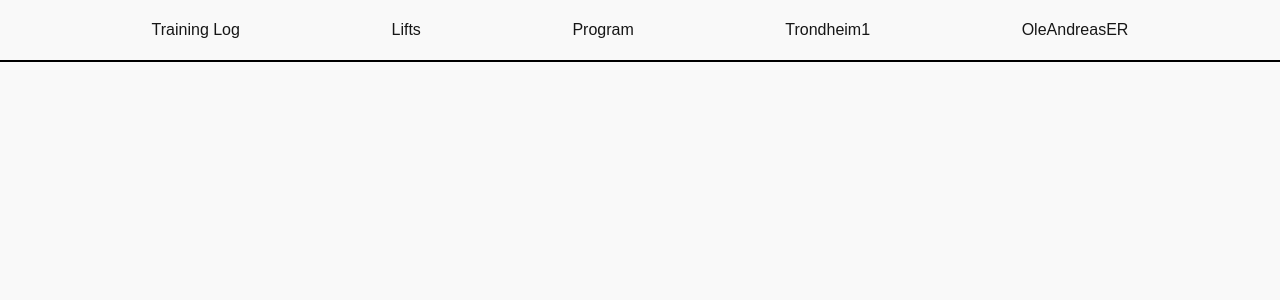
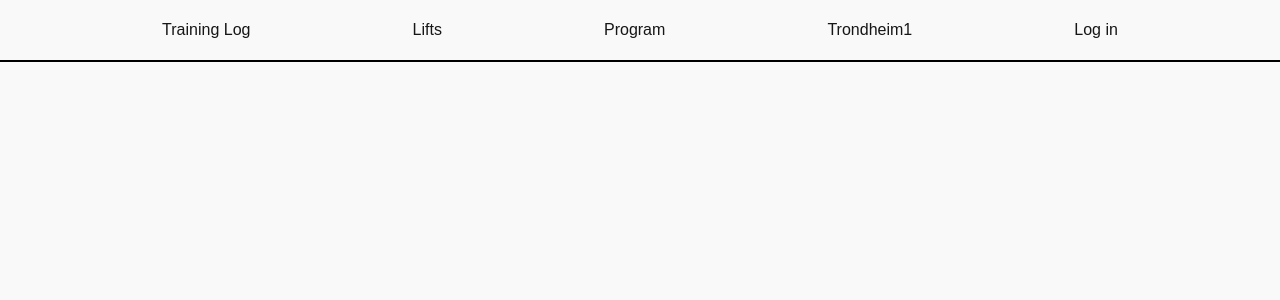
Before and after one commit to OleAndreasER/Endgame-Website, a React (Create React App) app: page /user-profile in a window 1280 px wide. Shown: the top 300 px of the page. Built offline with nearby package versions, Linux system fonts and the light colour scheme.

Commit message:
Authentication, missing storing over sessions.

```diff
--- a/package.json
+++ b/package.json
@@ -11,6 +11,7 @@
     "@types/node": "^16.18.35",
     "@types/react": "^18.2.11",
     "@types/react-dom": "^18.2.4",
+    "jwt-decode": "^3.1.2",
     "react": "^18.2.0",
     "react-dom": "^18.2.0",
     "react-scripts": "^5.0.1",
--- /dev/null
+++ b/src/authentication/user-provider.tsx
@@ -0,0 +1,32 @@
+import React, { useState } from "react";
+import { User } from "./user";
+
+interface Props {
+  children: JSX.Element;
+}
+
+interface UserContextValue {
+  currentUser: User | undefined;
+  setCurrentUser: (user: User) => void;
+}
+
+export const UserContext = React.createContext<UserContextValue>(
+  {} as UserContextValue
+);
+
+export const UserProvider = ({ children }: Props) => {
+  const [currentUser, setCurrentUser] = useState<User | undefined>();
+
+  return (
+    <UserContext.Provider
+      value={{
+        currentUser,
+        setCurrentUser: (user) => {
+          setCurrentUser(user);
+        },
+      }}
+    >
+      {children}
+    </UserContext.Provider>
+  );
+};
--- /dev/null
+++ b/src/authentication/user.ts
@@ -0,0 +1,4 @@
+export interface User {
+  id: string;
+  name: string;
+}
--- a/src/config/uri.ts
+++ b/src/config/uri.ts
@@ -1 +1 @@
-export const testUriBase = "http://localhost:8080/";
+export const testUriBase = "https://localhost:8080/";
--- a/src/index.tsx
+++ b/src/index.tsx
@@ -2,14 +2,17 @@ import React from "react";
 import ReactDOM from "react-dom/client";
 import App from "./app/app";
 import { GoogleOAuthProvider } from "@react-oauth/google";
+import { UserProvider } from "./authentication/user-provider";
 
 const root = ReactDOM.createRoot(
   document.getElementById("root") as HTMLElement
 );
 root.render(
   <GoogleOAuthProvider clientId="544677426730-ia6ma18673hla2hu03bekqc1orfjo5id.apps.googleusercontent.com">
-    <React.StrictMode>
-      <App />
-    </React.StrictMode>
+    <UserProvider>
+      <React.StrictMode>
+        <App />
+      </React.StrictMode>
+    </UserProvider>
   </GoogleOAuthProvider>
 );
--- a/src/nav-bar/nav-bar.tsx
+++ b/src/nav-bar/nav-bar.tsx
@@ -1,7 +1,10 @@
+import { UserContext } from "../authentication/user-provider";
 import "./nav-bar.css";
 import { NavLink } from "./nav-link/nav-link";
+import { useContext } from "react";
 
 export function NavBar() {
+  const { currentUser } = useContext(UserContext);
   return (
     <>
       <div className="nav-space" />
@@ -10,7 +13,10 @@ export function NavBar() {
         <NavLink path="/lifts" text="Lifts" />
         <NavLink path="/program" text="Program" />
         <NavLink path="/training-profile" text="Trondheim1" />
-        <NavLink path="/user-profile" text="OleAndreasER" />
+        <NavLink
+          path="/user-profile"
+          text={currentUser ? currentUser.name : "Log in"}
+        />
       </nav>
     </>
   );
--- a/src/training-log/training-log.tsx
+++ b/src/training-log/training-log.tsx
@@ -18,7 +18,7 @@ export function TrainingLog() {
       .then((nextLogEntry) => {
         setNextLogEntry(nextLogEntry);
       })
-      .catch(console.error);
+      .catch(() => console.log("Server offline."));
     getLog().then(setLog).catch(console.error);
   }, []);
 
--- a/src/user-profile/user-profile.tsx
+++ b/src/user-profile/user-profile.tsx
@@ -1,9 +1,24 @@
 import { GoogleLogin } from "@react-oauth/google";
+import jwt_decode from "jwt-decode";
+import { User } from "../authentication/user";
+import { UserContext } from "../authentication/user-provider";
+import { useContext } from "react";
 
 export function UserProfile() {
+  const { currentUser, setCurrentUser } = useContext(UserContext);
   return (
     <>
-      <GoogleLogin onSuccess={console.log} onError={console.error} />
+      <GoogleLogin
+        onSuccess={(credentalToken) => {
+          if (credentalToken.credential) {
+            const userInfo: any = jwt_decode(credentalToken.credential);
+            setCurrentUser({ name: userInfo.name, id: userInfo.sub });
+          }
+        }}
+        onError={() => console.log("Login failed.")}
+      />
+      <p>{currentUser?.name}</p>
+      <p>{currentUser?.id}</p>
     </>
   );
 }
```
Also changed, not shown: 1 other file (tests, documents, lock files or other folders).
